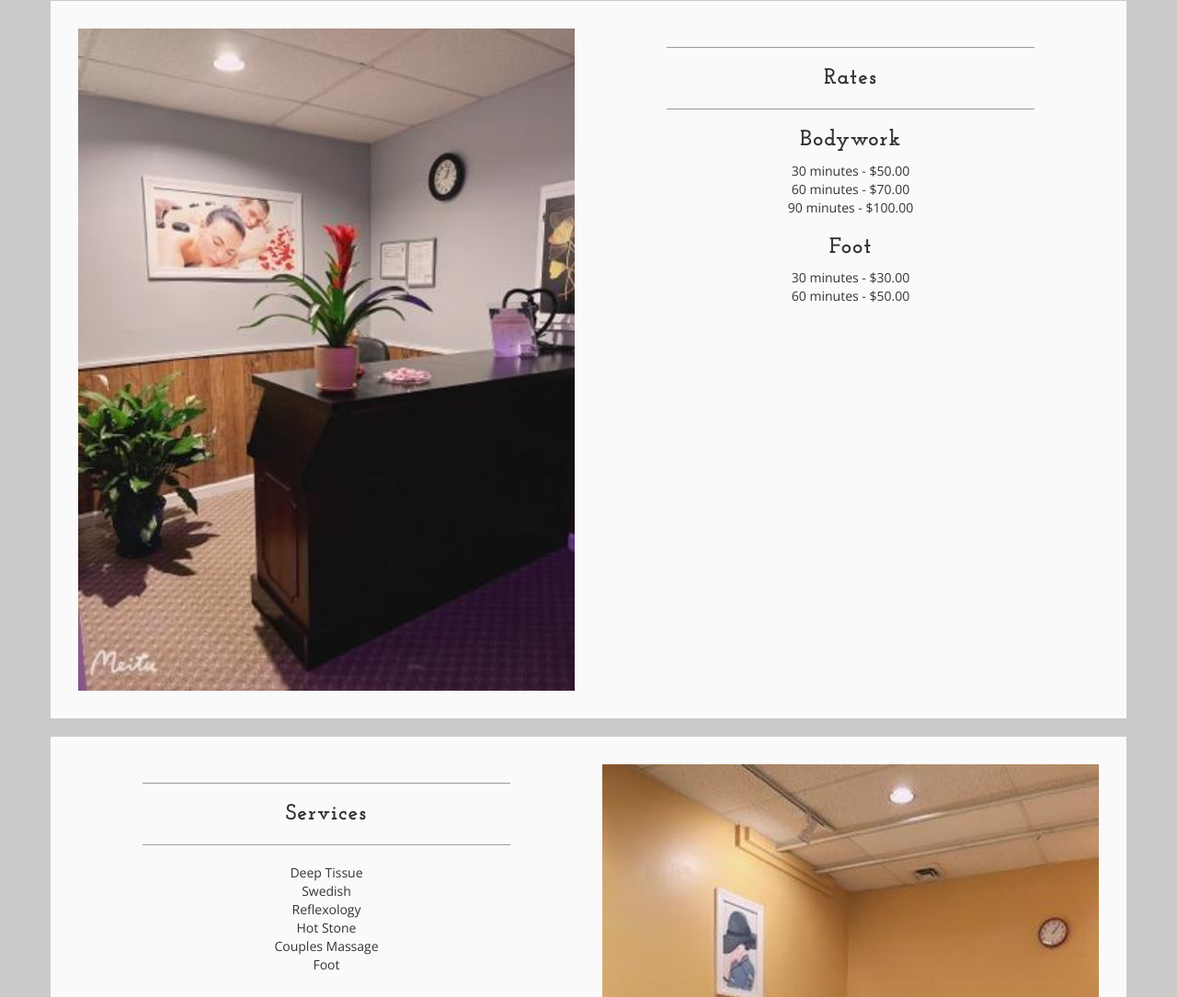
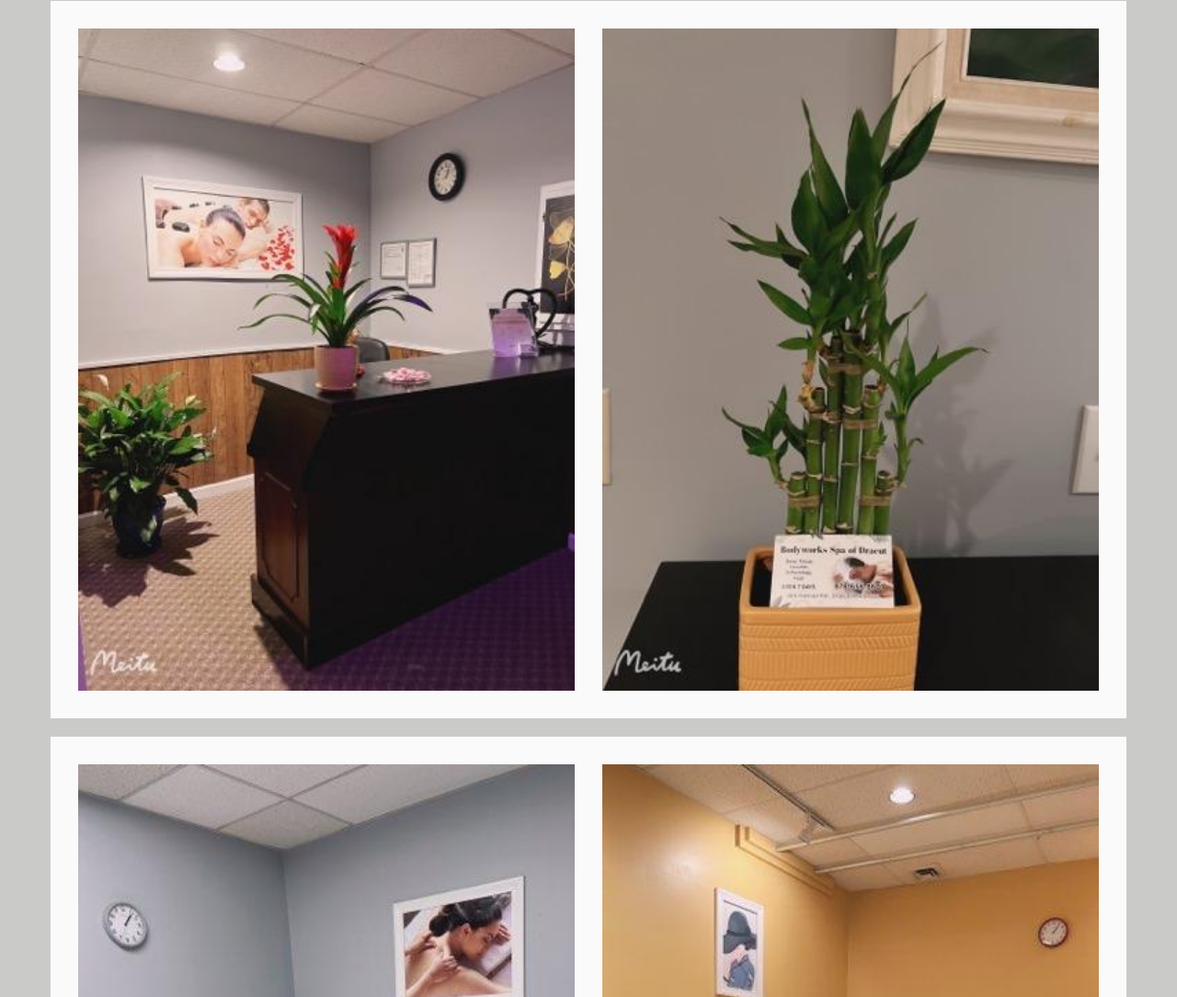
Before and after one commit to pmarceaujr/BodyworkSpa, a plain HTML site: page public_html/facilities.html in a window 1280 px wide. Shown: the part 488-1572 px from the top of the page at 92% size. Drawn offline with nearby package versions, Linux system fonts and the light colour scheme.

Commit message:
addded facility pics

```diff
--- a/public_html/facilities.html
+++ b/public_html/facilities.html
@@ -43,11 +43,9 @@
                 <div class="col-lg-12"> -->
 
         <nav class="navbar navbar-default">
-                        <div >
-
-
+            <div>
                 <!-- Collect the nav links, forms, and other content for toggling -->
-                          <div >
+                <div>
                     <ul class="nav navbar-nav">
                         <li><a href="index.html">Home </a></li>
                         <li><a href="#">About</a></li>
@@ -55,15 +53,14 @@
                         <li><a href="#">Facilities</a></li>
                         <li><a href="contact.html">Contact</a></li>
                     </ul>
-
-                          </div><!-- /.navbar-collapse -->
-                        </div><!-- /.container-fluid -->
+                </div>
+                <!-- /.navbar-collapse -->
+            </div>
+            <!-- /.container-fluid -->
         </nav>
         <!-- </div>
             </div>
         </div> -->
-
-
 
         <div class="brand">Bodywork Spa of Dracut</div>
 
@@ -89,9 +86,7 @@
                         <hr />
                         <h2 class="text-center">Our Facilities</h2>
                         <hr />
-                        <p class="text-center">
-                            A clean and calming environment.
-                        </p>
+                        <p class="text-center">A clean and calming environment.</p>
                     </div>
                 </div>
             </div>
@@ -102,26 +97,7 @@
                         <img class="img-responsive img-full" src="img/IMG_0253_2.jpg" alt="" />
                     </div>
                     <div class="col-xs-6">
-                        <hr />
-                        <h3 class="text-center">Rates</h3>
-                        <hr />
-                        <h3 class=" text-center">Bodywork</h3>
-                        <p class="text-center">
-                            <ul class="text-center list-unstyled">
-                                <li class="list-unstyled">30 minutes   -    $50.00</li>
-                                <li class="list-unstyled">60 minutes   -    $70.00</li>
-                                <li class="list-unstyled">90 minutes   -   $100.00</li>
-                            </ul>
-                        </p>
-                        <h3 class=" text-center">Foot</h3>
-                        <p class="text-center">
-                            <ul class="text-center list-unstyled">
-                                <li class="list-unstyled">30 minutes   -    $30.00</li>
-                                <li class="list-unstyled">60 minutes   -    $50.00</li>
-                            </ul>
-                        </p>
-                        <hr class="visible-xs" />
-                        <p></p>
+                        <img class="img-responsive img-full" src="img/IMG_0264_2.jpg" alt="" />
                     </div>
                 </div>
             </div>
@@ -129,22 +105,7 @@
             <div class="row">
                 <div class="box">
                     <div class="col-xs-6">
-            <hr />
-            <h3 class="text-center">Services</h3>
-            <hr />
-            <p class="text-center">
-                <ul class="text-center list-unstyled">
-                    <li class="list-unstyled">Deep Tissue</li>
-                    <li class="list-unstyled">Swedish</li>
-                    <li class="list-unstyled">Reflexology</li>
-                    <li class="list-unstyled">Hot Stone</li>
-                    <li class="list-unstyled">Couples Massage</li>
-                    <li class="list-unstyled">Foot</li>
-                    <li class="list-unstyled"></li>
-                </ul>
-            <hr class="visible-xs" />
-
-            <p></p>
+                        <img class="img-responsive img-full" src="img/IMG_0258_2.jpg" alt="" />
                     </div>
                     <div class="col-xs-6">
                         <img class="img-responsive img-full" src="img/IMG_0255_2.jpg" alt="" />
```
Lines whose indentation alone changed are shown as unchanged.
